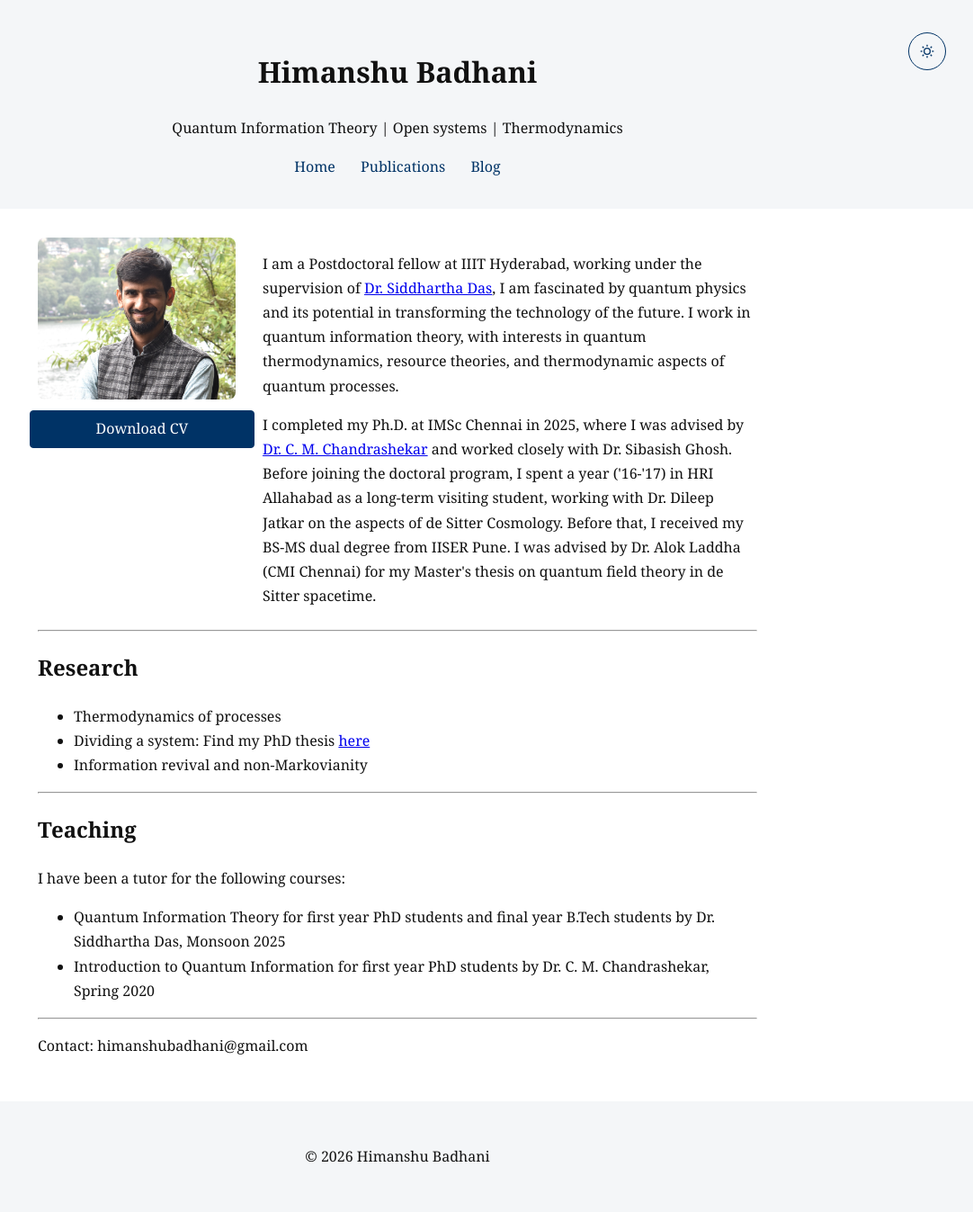
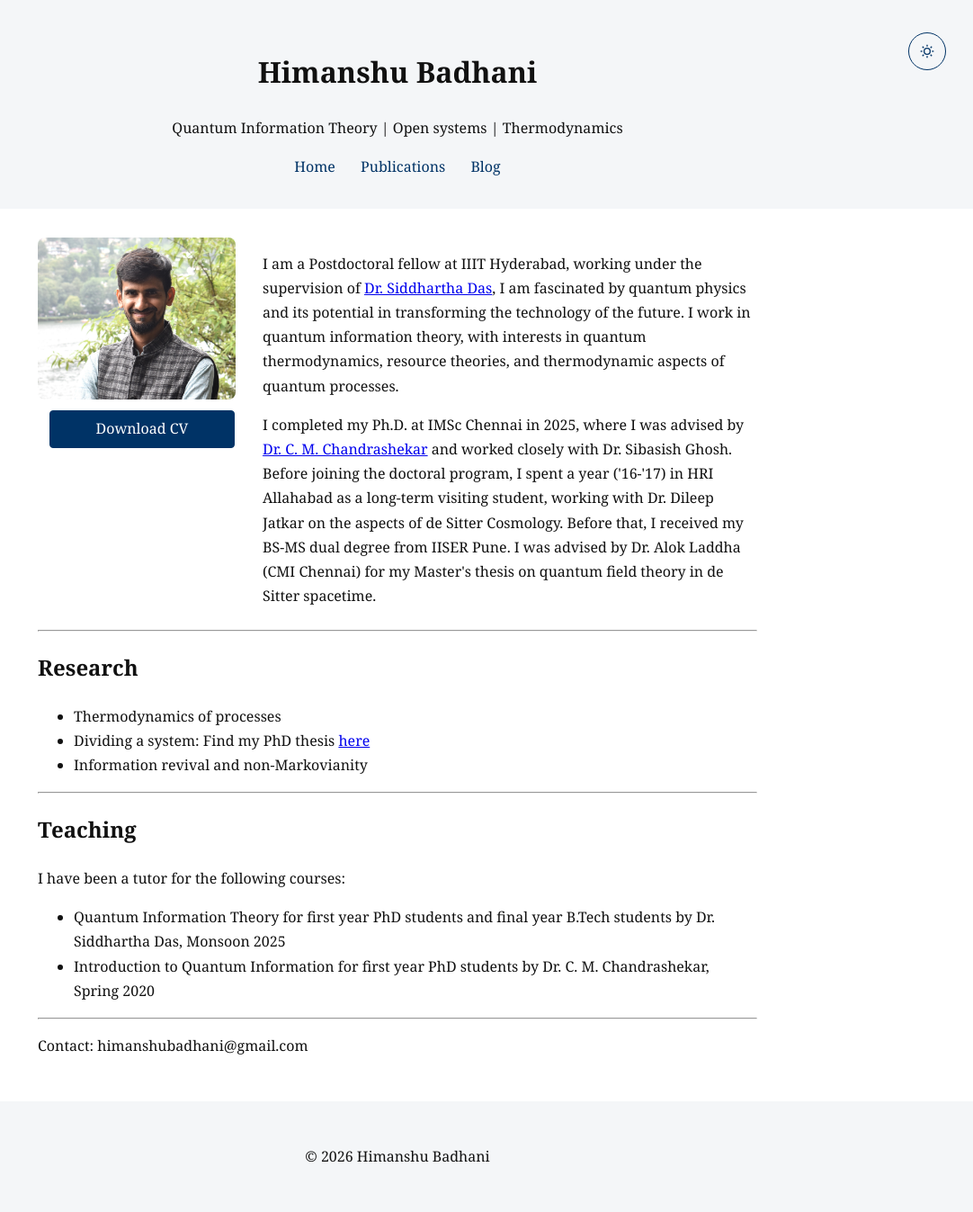
Before and after one commit to himanshubadhani/himanshubadhani.github.io, a Jekyll site: the page built from index.md, in a window 1280 px wide. Shown: the whole page at 90% size, without its empty margins (198-1280 px from the left). Built offline with Jekyll 4.4.1, drawn with Linux system fonts in a browser that asks for light colours.

Commit message:
Update style.css

```diff
--- a/assets/css/style.css
+++ b/assets/css/style.css
@@ -301,12 +301,12 @@ body.dark .sun {
 
 /* CV button under image */
 .profile-cv {
-    width: 100%;
+    width: 80%;
     text-align: center;
 }
 
 /* Responsive */
-@media (max-width: 768px) {
+@media (max-width: 500px) {
     .about-container {
         flex-direction: column;
         align-items: center;
```
